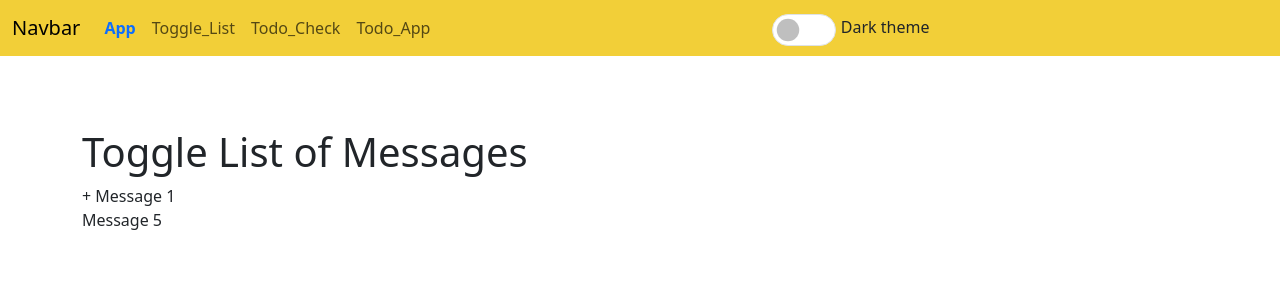
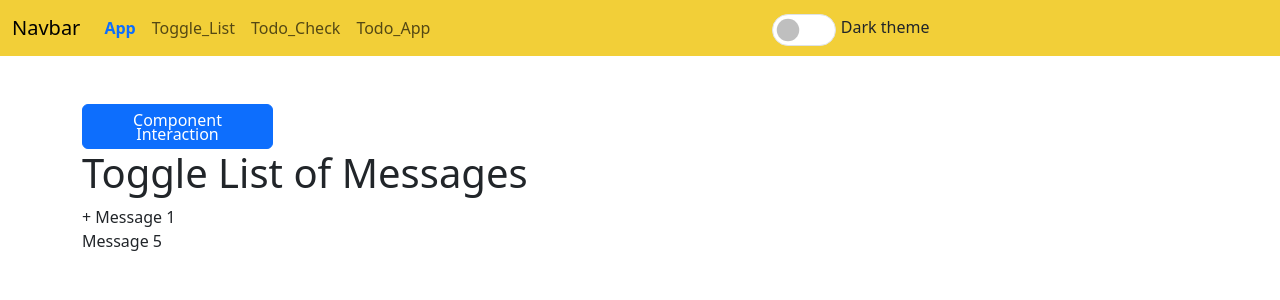
Before and after one commit to rldarshan/darshan_react_app, a React (Create React App) app: page /toggle_list in a window 1280 px wide. Shown: the top 300 px of the page. Built offline with nearby package versions, Linux system fonts and the light colour scheme.

Commit message:
Added component interaction

```diff
--- a/src/App.js
+++ b/src/App.js
@@ -1,7 +1,7 @@
 import { useState } from "react";
 import "./styles/styles.scss";
 
-export default function App() {
+export function App() {
   const [person, setPerson] = useState({
     name: "Niki de Saint Phalle",
     artwork: {
@@ -50,8 +50,7 @@ export default function App() {
 
   return (
     <div className="container d-grid justify-content-center">
-      <br></br>
-
+      <br />
       <div className="form">
         <div className="d-flex">
           <label>
@@ -85,7 +84,6 @@ export default function App() {
         </div>
       </div>
 
-      <br></br>
       <div>
         <p>
           <i>{person.artwork.title}</i>
@@ -99,3 +97,10 @@ export default function App() {
     </div>
   );
 }
+
+export function BtnComponent({handleClick}){
+  return (
+  <button className="btn btn-primary component-btn" onClick={handleClick}>
+    Component Interaction
+  </button>);
+}
--- a/src/home.js
+++ b/src/home.js
@@ -6,7 +6,7 @@ import 'bootstrap/dist/css/bootstrap.min.css';
 import {Form} from 'react-bootstrap';
 
 import './styles/styles.scss';
-import App from './App';
+import {App} from './App';
 import Toggle_List from './toggle_list';
 import TodoApp from './todo-list-checkbox';
 import TodoApp2 from './todo-app';
--- a/src/styles/styles.scss
+++ b/src/styles/styles.scss
@@ -37,7 +37,13 @@
   height: 89vh;
 }
 
-.dark{
+.dark {
   color: white;
   background-color: #2f2f2f;
 }
+
+.component-btn {
+  width: 191px;
+  height: 45px;
+  line-height: 14px;
+}
--- a/src/toggle_list.js
+++ b/src/toggle_list.js
@@ -1,4 +1,5 @@
 import React, { useState } from 'react';
+import {BtnComponent} from './App';
 
 const ToggleList = ({ messages }) => {
   const [openIndexes, setOpenIndexes] = useState([]);
@@ -52,9 +53,14 @@ const messagesData = [
 ];
 
 const Toggle_List = () => {
+  const handleClick = () => {
+    alert('This message is comming from toggle_list component.')
+  }
+
   return (
     <div className='container mt-5'>
-      <br></br>
+      <BtnComponent handleClick={handleClick} />
+      <br />
       <h1>Toggle List of Messages</h1>
       <ToggleList messages={messagesData} />
     </div>
```
